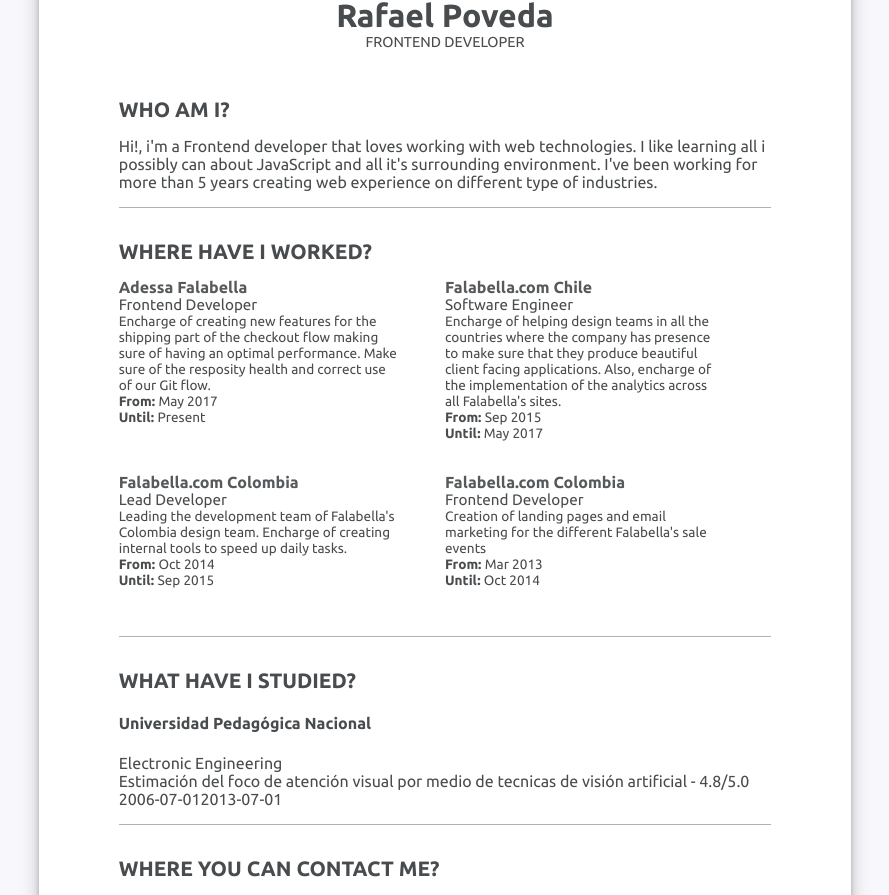
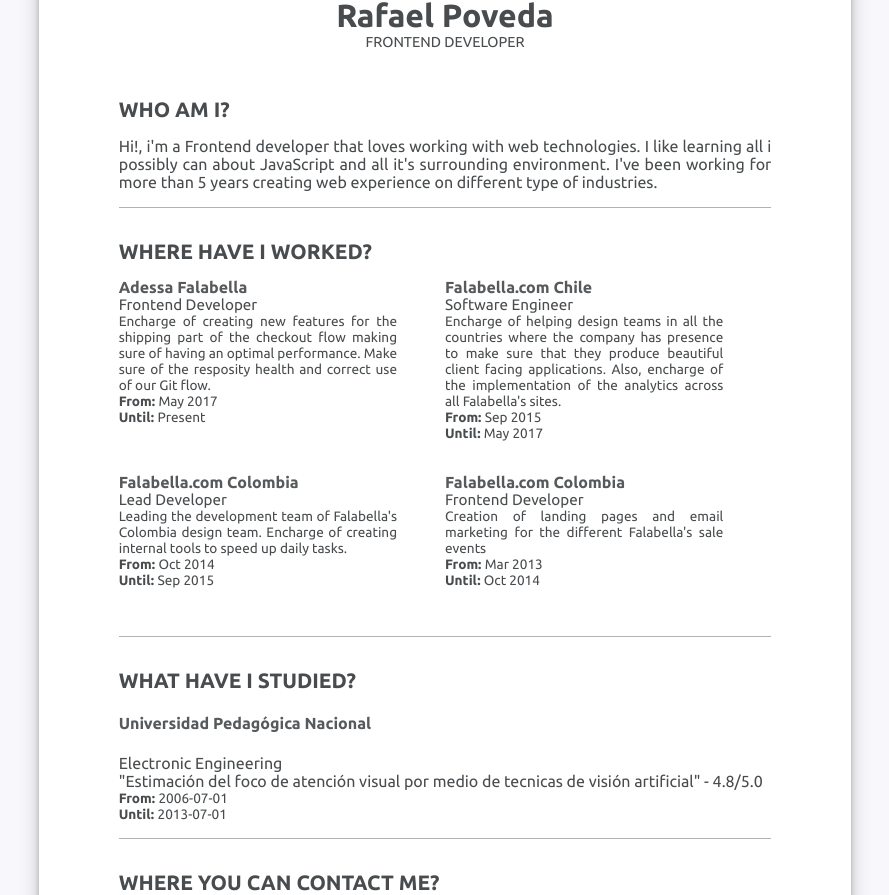
Before and after one commit to raerpo/rafa.poveda.me, a Next.js app: page /cv in a window 1280 px wide. Shown: the part 177-1072 px from the top of the page, without its empty margins (195-1084 px from the left). Built offline with nearby package versions, Linux system fonts and the light colour scheme.

Commit message:
changes to studies

```diff
--- a/data/CVData.js
+++ b/data/CVData.js
@@ -99,7 +99,7 @@ export default {
     "startDate": "2006-07-01",
     "endDate": "2013-07-01",
     "project": {
-      "name": "Estimación del foco de atención visual por medio de tecnicas de visión artificial",
+      "name": "\"Estimación del foco de atención visual por medio de tecnicas de visión artificial\"",
       "grade": "4.8/5.0"
     }
   }],
--- a/pages/cv.js
+++ b/pages/cv.js
@@ -27,7 +27,7 @@ export default () => {
 
         <div className="cv-section">
           <h3>Who am i?</h3>
-          <p>{ basics.summary }</p>
+          <p className="cv-summary">{ basics.summary }</p>
         </div>
 
         <div className="cv-section">
@@ -83,8 +83,8 @@ export default () => {
         .cv-title > * {
           margin: 0px;
         }
-        .cv-sections {
-
+        .cv-summary {
+          text-align: justify;
         }
         .cv-section{
           margin-bottom: 2em;
@@ -133,6 +133,7 @@ const renderWorks = (jobs) => {
           }
           .job-description {
             font-size: .85em;
+            text-align: justify;
           }
           .job-dates {
             font-size: .85em;
@@ -172,9 +173,30 @@ const renderEducation = (studies) => {
         <p className="career">{ study.area }</p>
         { study.project && <p className="study-project">{ study.project.name } - { study.project.grade }</p> }
         <div className="study-dates">
-          <span className="initial-date">{ study.startDate }</span>
+          <span className="start-date">{ study.startDate }</span>
           <span className="end-date">{ study.endDate }</span>
         </div>
+        <style jsx>
+        {`
+          .university {
+            color: hsl(204, 3%, 35%);
+          }
+          .study-dates {
+            font-size: .85em;
+          }
+          .study-dates .start-date {
+            display: block;
+          }
+          .study-dates .start-date:before {
+            content: 'From: ';
+            font-weight: bolder;
+          }
+          .study-dates .end-date:before {
+            content: 'Until: ';
+            font-weight: bolder;
+          }
+        `}
+        </style>
     </div>
   ));
 };
```
